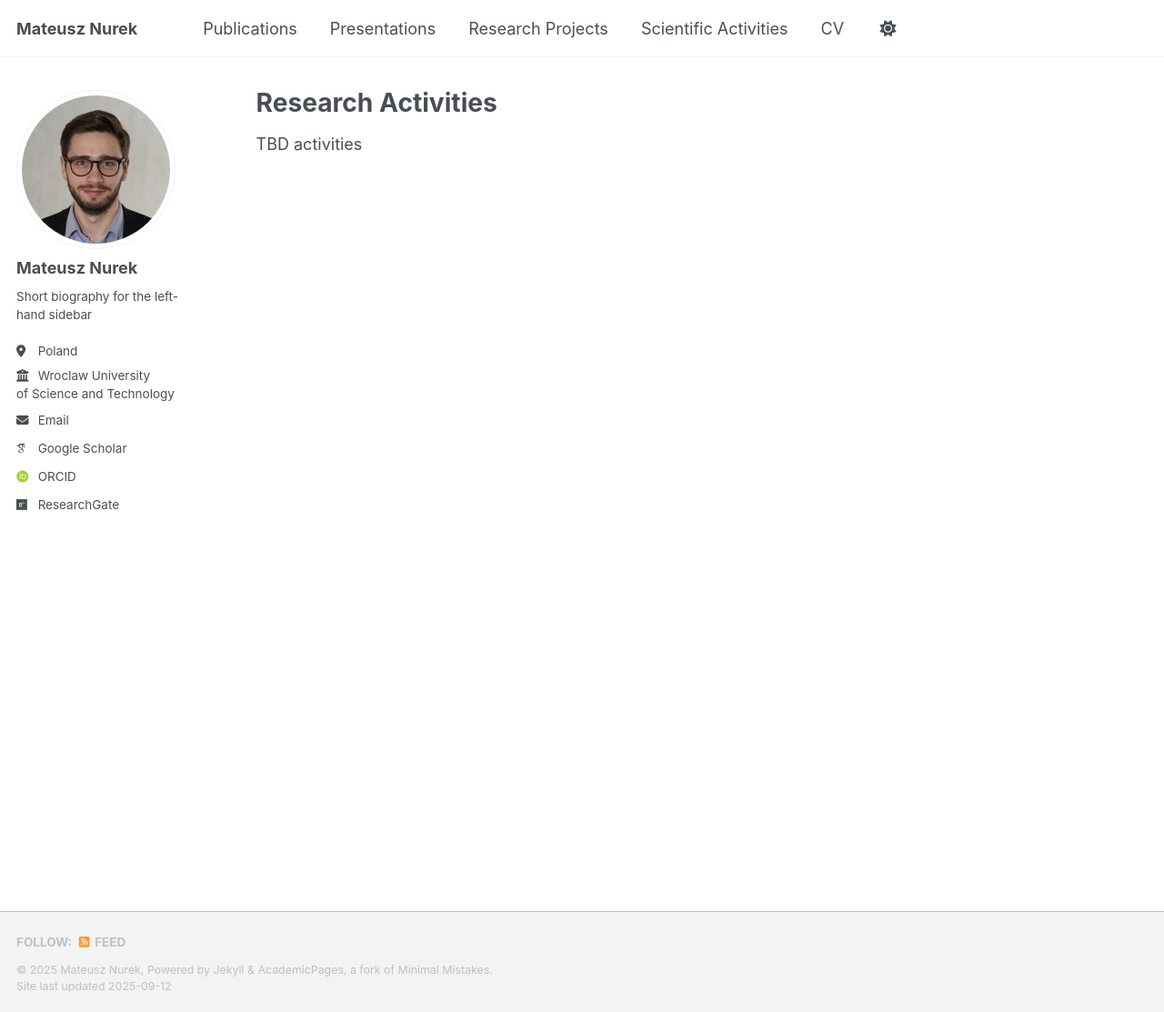
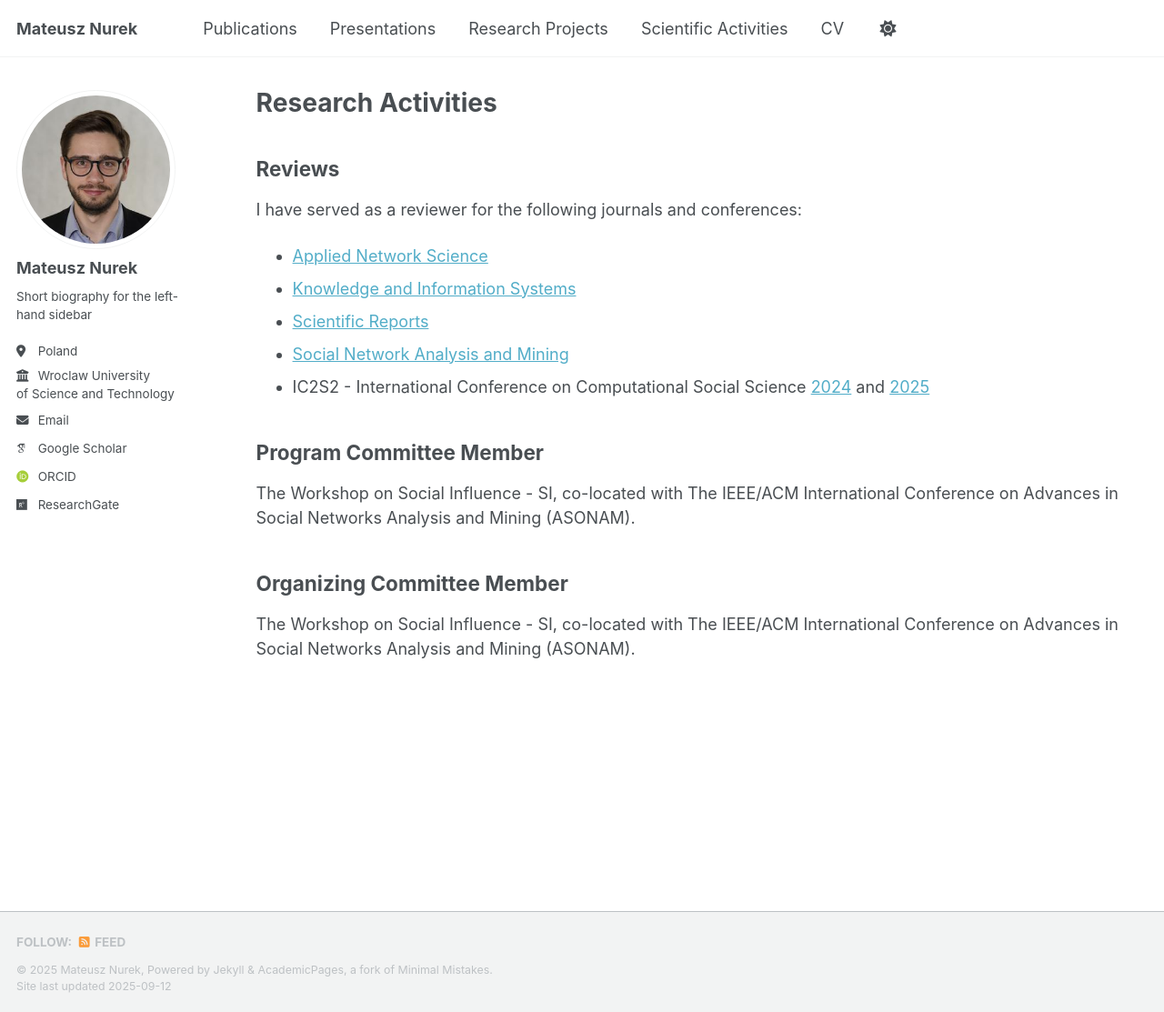
Before and after one commit to nurek-mateusz/nurek-mateusz.github.io, a Jekyll site: the page built from _pages/activities.md, in a window 1280 px wide and 1113 px high. Shown: the whole window at 91% size. Built offline with Jekyll 4.4.1, drawn with Linux system fonts in a browser that asks for light colours; some web fonts are replaced.

Commit message:
Update activities.md

```diff
--- a/_pages/activities.md
+++ b/_pages/activities.md
@@ -5,4 +5,16 @@ permalink: /activities/
 author_profile: true
 ---
 
-TBD activities
+## Reviews
+I have served as a reviewer for the following journals and conferences:
+- [Applied Network Science](https://appliednetsci.springeropen.com)
+- [Knowledge and Information Systems](https://link.springer.com/journal/10115)
+- [Scientific Reports](https://www.nature.com/srep/)
+- [Social Network Analysis and Mining](https://link.springer.com/journal/13278)
+- IC2S2 - International Conference on Computational Social Science [2024](https://www.ic2s2-2024.org) and [2025](https://www.ic2s2-2025.org)
+
+## Program Committee Member
+The Workshop on Social Influence - SI, co-located with The IEEE/ACM International Conference on Advances in Social Networks Analysis and Mining (ASONAM).
+
+## Organizing Committee Member
+The Workshop on Social Influence - SI, co-located with The IEEE/ACM International Conference on Advances in Social Networks Analysis and Mining (ASONAM).
```
